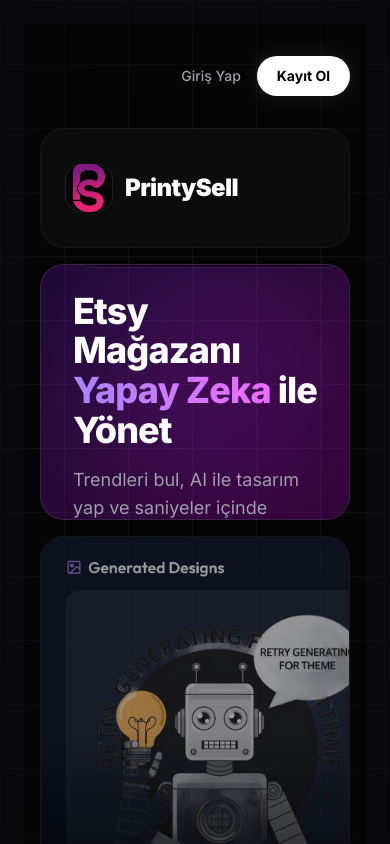
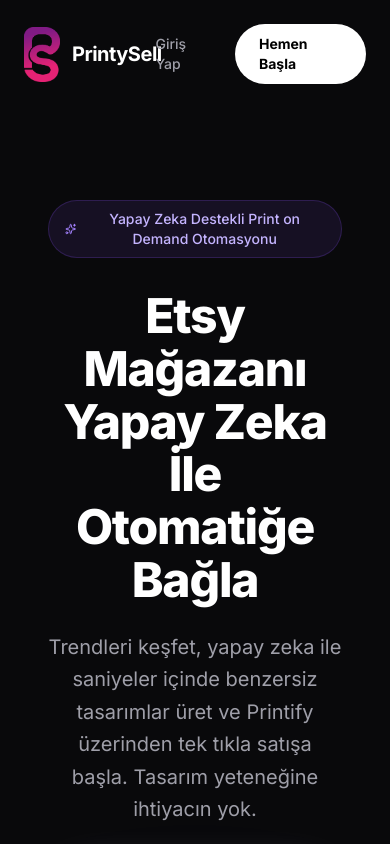
Before and after one commit to Oguzhan1511/etsy, a Next.js app: page / in a window 390 px wide. Built offline with nearby package versions, Linux system fonts and the light colour scheme; no server answers.

Commit message:
feat: implement clear story-driven SaaS landing page

```diff
--- a/src/app/page.tsx
+++ b/src/app/page.tsx
@@ -1,155 +1,270 @@
 "use client";
 
-import React, { useEffect, useState } from "react";
+import React, { useEffect, useState, useRef } from "react";
 import Link from "next/link";
 import Image from "next/image";
-import { ArrowRight, Sparkles, TrendingUp, Zap, Palette, Layers } from "lucide-react";
+import { ArrowRight, Sparkles, Search, Palette, Globe, CheckCircle2 } from "lucide-react";
+
+// Intersection Observer Hook for Scroll Animations
+function useOnScreen(ref: any, rootMargin = "0px") {
+  const [isIntersecting, setIntersecting] = useState(false);
+  useEffect(() => {
+    const observer = new IntersectionObserver(
+      ([entry]) => {
+        if (entry.isIntersecting) setIntersecting(true);
+      },
+      { rootMargin, threshold: 0.1 }
+    );
+    if (ref.current) {
+      observer.observe(ref.current);
+    }
+    return () => {
+      if (ref.current) observer.unobserve(ref.current);
+    };
+  }, [ref, rootMargin]);
+  return isIntersecting;
+}
+
+const FadeInContent = ({ children, delay = 0 }: { children: React.ReactNode, delay?: number }) => {
+  const ref = useRef<HTMLDivElement>(null);
+  const isVisible = useOnScreen(ref, "-50px");
+
+  return (
+    <div
+      ref={ref}
+      className={`transition-all duration-1000 transform ${isVisible ? 'opacity-100 translate-y-0' : 'opacity-0 translate-y-12'}`}
+      style={{ transitionDelay: `${delay}ms` }}
+    >
+      {children}
+    </div>
+  );
+};
 
 export default function LandingPage() {
-  const [mounted, setMounted] = useState(false);
+  const [scrolled, setScrolled] = useState(false);
 
   useEffect(() => {
-    setMounted(true);
+    const handleScroll = () => {
+      setScrolled(window.scrollY > 50);
+    };
+    window.addEventListener("scroll", handleScroll);
+    return () => window.removeEventListener("scroll", handleScroll);
   }, []);
 
   return (
-    <div className="min-h-screen bg-[#050505] text-zinc-100 font-sans selection:bg-fuchsia-500/30 overflow-x-hidden relative">
-      {/* Grid Background Pattern */}
-      <div
-        className="fixed inset-0 pointer-events-none opacity-20"
-        style={{
-          backgroundImage: `
-            linear-gradient(to right, #3f3f46 1px, transparent 1px),
-            linear-gradient(to bottom, #3f3f46 1px, transparent 1px)
-          `,
-          backgroundSize: '4rem 4rem',
-          maskImage: 'radial-gradient(ellipse 80% 80% at 50% 50%, #000 40%, transparent 100%)',
-          WebkitMaskImage: 'radial-gradient(ellipse 80% 80% at 50% 50%, #000 40%, transparent 100%)'
-        }}
-      />
+    <div className="min-h-screen bg-[#09090b] text-zinc-100 font-sans selection:bg-violet-500/30 overflow-x-hidden">
 
-      <main className="relative z-10 max-w-[1400px] mx-auto px-4 py-8 md:py-12 min-h-screen flex flex-col">
-        {/* Top Actions */}
-        <div className="flex justify-end items-center gap-4 mb-8">
+      {/* Navbar */}
+      <nav
+        className={`fixed top-0 left-0 right-0 z-50 transition-all duration-300 ${
+          scrolled ? "bg-[#09090b]/90 backdrop-blur-md border-b border-white/5 py-4 shadow-lg shadow-black/50" : "bg-transparent py-6"
+        }`}
+      >
+        <div className="max-w-7xl mx-auto flex items-center justify-between px-6 relative z-20">
+          <div className="flex items-center gap-3">
+            <Image src="/logo.png" alt="PrintySell Logo" width={36} height={36} className="object-contain" />
+            <span className="text-xl font-bold tracking-tight text-white">PrintySell</span>
+          </div>
+          <div className="flex items-center gap-6">
             <Link href="/login" className="text-sm font-medium text-zinc-400 hover:text-white transition-colors">
               Giriş Yap
             </Link>
             <Link
               href="/waitlist"
-            className="text-sm font-bold bg-white text-black px-5 py-2.5 rounded-full hover:bg-zinc-200 transition-colors shadow-[0_0_20px_rgba(255,255,255,0.1)]"
+              className="text-sm font-bold bg-white text-black px-6 py-2.5 rounded-full hover:bg-zinc-200 transition-transform hover:scale-105"
             >
-            Kayıt Ol
+              Hemen Başla
             </Link>
           </div>
+        </div>
+      </nav>
 
-        {/* BENTO GRID */}
-        <div
-          className={`grid grid-cols-1 md:grid-cols-4 lg:grid-cols-12 gap-4 auto-rows-[120px] md:auto-rows-[160px] transition-all duration-1000 transform ${mounted ? 'opacity-100 translate-y-0' : 'opacity-0 translate-y-8'}`}
+      <main className="relative z-10 pt-32 pb-24">
+
+        {/* HERO SECTION */}
+        <section className="max-w-7xl mx-auto px-6 pt-12 pb-24 text-center">
+          <FadeInContent>
+            <div className="inline-flex items-center gap-2 px-4 py-2 rounded-full bg-violet-500/10 border border-violet-500/20 text-violet-300 font-medium text-sm mb-8">
+              <Sparkles size={16} className="text-violet-400" />
+              <span>Yapay Zeka Destekli Print on Demand Otomasyonu</span>
+            </div>
+
+            <h1 className="text-5xl md:text-7xl font-extrabold text-white mb-6 tracking-tight leading-[1.1] max-w-4xl mx-auto">
+              Etsy Mağazanı Yapay Zeka İle Otomatiğe Bağla
+            </h1>
+
+            <p className="text-xl text-zinc-400 mb-10 max-w-2xl mx-auto leading-relaxed">
+              Trendleri keşfet, yapay zeka ile saniyeler içinde benzersiz tasarımlar üret ve Printify üzerinden tek tıkla satışa başla. Tasarım yeteneğine ihtiyacın yok.
+            </p>
+
+            <div className="flex justify-center mb-16">
+              <Link
+                href="/waitlist"
+                className="px-8 py-4 rounded-full bg-white hover:bg-zinc-200 text-black font-bold text-lg transition-transform hover:scale-105 flex items-center gap-2 shadow-[0_0_40px_rgba(255,255,255,0.2)]"
               >
+                Ücretsiz 50 Jeton ile Başla
+                <ArrowRight size={20} />
+              </Link>
+            </div>
+          </FadeInContent>
 
-          {/* Logo & Brand Tile */}
-          <div className="col-span-1 md:col-span-2 lg:col-span-3 row-span-1 bg-zinc-900/40 border border-white/5 rounded-3xl p-6 flex flex-col justify-center backdrop-blur-md group hover:border-white/20 transition-all">
-            <div className="flex items-center gap-3">
-              <div className="w-12 h-12 relative flex items-center justify-center bg-black/50 rounded-2xl border border-white/10 group-hover:scale-110 transition-transform">
-                <Image src="/logo.png" alt="PrintySell Logo" width={32} height={32} className="object-contain" />
+          <FadeInContent delay={200}>
+            <div className="relative max-w-6xl mx-auto mt-8">
+              {/* Background Glow */}
+              <div className="absolute top-1/2 left-1/2 -translate-x-1/2 -translate-y-1/2 w-[80%] h-[80%] bg-violet-600/20 blur-[120px] rounded-full -z-10" />
+
+              <div className="rounded-2xl border border-white/10 bg-[#18181b] p-2 shadow-2xl shadow-black">
+                <Image
+                  src="/screenshots/screenshot1.png"
+                  alt="PrintySell Ana Ekranı"
+                  width={1400}
+                  height={900}
+                  className="rounded-xl w-full h-auto object-cover border border-white/5"
+                  priority
+                />
               </div>
-              <span className="text-2xl font-black tracking-tight text-white">PrintySell</span>
+            </div>
+          </FadeInContent>
+        </section>
+
+        {/* LOGOS OR SOCIAL PROOF (OPTIONAL) */}
+        <section className="border-y border-white/5 bg-white/[0.02] py-10 mt-12 mb-24">
+          <div className="max-w-7xl mx-auto px-6 flex flex-col md:flex-row items-center justify-center gap-12 text-zinc-500 font-medium">
+             <span className="flex items-center gap-2"><CheckCircle2 size={20}/> Resmi Printify Entegrasyonu</span>
+             <span className="flex items-center gap-2"><CheckCircle2 size={20}/> DALL-E 3 & gpt-image-1 Altyapısı</span>
+             <span className="flex items-center gap-2"><CheckCircle2 size={20}/> Güvenli Etsy Bağlantısı</span>
+          </div>
+        </section>
+
+        {/* HOW IT WORKS (Z-PATTERN) */}
+        <section className="max-w-7xl mx-auto px-6 py-12 space-y-32">
+
+          {/* STEP 1 */}
+          <div className="flex flex-col md:flex-row items-center gap-16">
+            <div className="flex-1 space-y-6">
+              <FadeInContent>
+                <div className="w-12 h-12 rounded-xl bg-blue-500/10 border border-blue-500/20 flex items-center justify-center mb-6">
+                  <Search className="text-blue-400" size={24} />
+                </div>
+                <h3 className="text-xs font-bold tracking-widest text-blue-400 uppercase mb-2">Adım 1: Pazar Araştırması</h3>
+                <h2 className="text-3xl md:text-5xl font-bold text-white leading-tight">Etsy'de Gerçekten Ne Satıyor Öğrenin</h2>
+                <p className="text-lg text-zinc-400 leading-relaxed">
+                  Satmayacak ürünlere zaman harcamayın. PrintySell, Etsy pazarını analiz ederek en trend nişleri, çok satan ürünleri ve fırsat skorlarını önünüze getirir. Hangi tasarımı yapmanız gerektiğini veriyle bulun.
+                </p>
+                <ul className="space-y-3 mt-6">
+                  <li className="flex items-center gap-3 text-zinc-300"><CheckCircle2 className="text-blue-400" size={18}/> Karlı niş tespiti</li>
+                  <li className="flex items-center gap-3 text-zinc-300"><CheckCircle2 className="text-blue-400" size={18}/> Fırsat skoru analizi</li>
+                </ul>
+              </FadeInContent>
+            </div>
+            <div className="flex-1 relative w-full">
+              <FadeInContent delay={200}>
+                <div className="absolute top-1/2 left-1/2 -translate-x-1/2 -translate-y-1/2 w-full h-full bg-blue-500/10 blur-[80px] rounded-full -z-10" />
+                <Image
+                  src="/screenshots/screenshot2.png"
+                  alt="Trend Analizi Ekranı"
+                  width={800} height={600}
+                  className="rounded-2xl border border-white/10 shadow-2xl w-full h-auto"
+                />
+              </FadeInContent>
             </div>
           </div>
 
-          {/* Slogan / Hero Tile */}
-          <div className="col-span-1 md:col-span-4 lg:col-span-6 row-span-2 bg-gradient-to-br from-violet-600/20 to-fuchsia-600/20 border border-white/10 rounded-3xl p-8 flex flex-col justify-center relative overflow-hidden group hover:border-violet-500/40 transition-all">
-            <div className="absolute top-0 right-0 w-64 h-64 bg-fuchsia-500/20 rounded-full blur-[80px] -z-10 group-hover:bg-fuchsia-500/30 transition-colors" />
-            <div className="inline-flex items-center gap-2 px-4 py-2 rounded-full bg-black/40 border border-white/10 text-zinc-300 font-medium text-xs w-max mb-6">
-              <Sparkles size={14} className="text-violet-400" />
-              <span>Yapay Zeka Destekli Print on Demand</span>
+          {/* STEP 2 */}
+          <div className="flex flex-col md:flex-row-reverse items-center gap-16">
+            <div className="flex-1 space-y-6">
+              <FadeInContent>
+                <div className="w-12 h-12 rounded-xl bg-violet-500/10 border border-violet-500/20 flex items-center justify-center mb-6">
+                  <Palette className="text-violet-400" size={24} />
                 </div>
-            <h1 className="text-4xl md:text-5xl lg:text-6xl font-extrabold text-white tracking-tight leading-[1.1] mb-4">
-              Etsy Mağazanı <br/> <span className="text-transparent bg-clip-text bg-gradient-to-r from-violet-400 to-fuchsia-400">Yapay Zeka</span> ile Yönet
-            </h1>
-            <p className="text-zinc-400 text-lg max-w-lg">
-              Trendleri bul, AI ile tasarım yap ve saniyeler içinde Etsy'de satışa sun.
+                <h3 className="text-xs font-bold tracking-widest text-violet-400 uppercase mb-2">Adım 2: AI Tasarım Stüdyosu</h3>
+                <h2 className="text-3xl md:text-5xl font-bold text-white leading-tight">Sadece Ne İstediğinizi Yazın, O Çizsin</h2>
+                <p className="text-lg text-zinc-400 leading-relaxed">
+                  Photoshop veya tasarım becerisine ihtiyacınız yok. Sisteme fikrinizi yazın, gelişmiş yapay zeka modellerimiz saniyeler içinde mükemmel, baskıya hazır (arka planı temizlenmiş) vektörel tasarımlar üretsin.
                 </p>
+                <ul className="space-y-3 mt-6">
+                  <li className="flex items-center gap-3 text-zinc-300"><CheckCircle2 className="text-violet-400" size={18}/> DALL-E 3 & gpt-image-1 gücü</li>
+                  <li className="flex items-center gap-3 text-zinc-300"><CheckCircle2 className="text-violet-400" size={18}/> Otomatik arka plan silici</li>
+                </ul>
+              </FadeInContent>
+            </div>
+            <div className="flex-1 relative w-full">
+              <FadeInContent delay={200}>
+                <div className="absolute top-1/2 left-1/2 -translate-x-1/2 -translate-y-1/2 w-full h-full bg-violet-500/10 blur-[80px] rounded-full -z-10" />
+                <Image
+                  src="/screenshots/screenshot3.jpg"
+                  alt="Yapay Zeka Tasarım Stüdyosu"
+                  width={800} height={600}
+                  className="rounded-2xl border border-white/10 shadow-2xl w-full h-auto"
+                />
+              </FadeInContent>
+            </div>
           </div>
 
-          {/* Main Screenshot Tile */}
-          <div className="col-span-1 md:col-span-2 lg:col-span-3 row-span-3 bg-zinc-900/40 border border-white/5 rounded-3xl overflow-hidden relative group hover:border-white/20 transition-all">
-            <div className="absolute inset-0 bg-gradient-to-t from-black/80 via-transparent to-transparent z-10" />
-            <div className="absolute bottom-6 left-6 z-20">
-              <h3 className="text-xl font-bold text-white flex items-center gap-2"><Palette size={20} className="text-violet-400"/> AI Studio</h3>
+          {/* STEP 3 */}
+          <div className="flex flex-col md:flex-row items-center gap-16">
+            <div className="flex-1 space-y-6">
+              <FadeInContent>
+                <div className="w-12 h-12 rounded-xl bg-emerald-500/10 border border-emerald-500/20 flex items-center justify-center mb-6">
+                  <Globe className="text-emerald-400" size={24} />
                 </div>
+                <h3 className="text-xs font-bold tracking-widest text-emerald-400 uppercase mb-2">Adım 3: Tam Otomasyon</h3>
+                <h2 className="text-3xl md:text-5xl font-bold text-white leading-tight">Tek Tıkla Printify ve Etsy'de Yayınlayın</h2>
+                <p className="text-lg text-zinc-400 leading-relaxed">
+                  Ürettiğiniz veya beğendiğiniz tasarımları tek bir butonla Printify ürünlerine uygulayın. Başlık, açıklama ve SEO etiketlerini AI sizin yerinize yazsın, Etsy mağazanızda anında satışa hazır olsun.
+                </p>
+                <ul className="space-y-3 mt-6">
+                  <li className="flex items-center gap-3 text-zinc-300"><CheckCircle2 className="text-emerald-400" size={18}/> API ile otomatik yayınlama</li>
+                  <li className="flex items-center gap-3 text-zinc-300"><CheckCircle2 className="text-emerald-400" size={18}/> SEO uyumlu AI metin yazarlığı</li>
+                </ul>
+              </FadeInContent>
+            </div>
+            <div className="flex-1 relative w-full">
+              <FadeInContent delay={200}>
+                <div className="absolute top-1/2 left-1/2 -translate-x-1/2 -translate-y-1/2 w-full h-full bg-emerald-500/10 blur-[80px] rounded-full -z-10" />
                 <Image
-              src="/screenshots/screenshot1.png"
-              alt="Dashboard Preview"
-              fill
-              className="object-cover object-left-top opacity-60 group-hover:opacity-100 transition-opacity duration-700 group-hover:scale-105"
+                  src="/screenshots/screenshot4.jpg"
+                  alt="Printify Yayınlama Ekranı"
+                  width={800} height={600}
+                  className="rounded-2xl border border-white/10 shadow-2xl w-full h-auto"
                 />
+              </FadeInContent>
             </div>
+          </div>
+        </section>
 
-          {/* CTA Tile */}
-          <Link href="/waitlist" className="col-span-1 md:col-span-2 lg:col-span-3 row-span-1 bg-white hover:bg-zinc-200 text-black rounded-3xl p-6 flex items-center justify-between group transition-colors shadow-[0_0_30px_rgba(255,255,255,0.1)]">
-            <div className="flex flex-col">
-              <span className="font-bold text-xl">Hemen Başla</span>
-              <span className="text-sm font-medium text-zinc-600">Ücretsiz 50 Jeton</span>
-            </div>
-            <div className="w-12 h-12 rounded-full bg-black flex items-center justify-center text-white group-hover:scale-110 transition-transform">
-              <ArrowRight />
-            </div>
+        {/* FINAL CTA */}
+        <section className="max-w-4xl mx-auto px-6 py-32 text-center mt-20">
+          <FadeInContent>
+            <h2 className="text-4xl md:text-5xl font-bold text-white mb-6">Satış Yapmaya Bugünden Başlayın</h2>
+            <p className="text-xl text-zinc-400 mb-10 max-w-2xl mx-auto">
+              Zamanınızı tasarımla değil, işinizi büyütmekle harcayın. PrintySell ile otomasyonun gücünü keşfedin.
+            </p>
+            <Link
+              href="/waitlist"
+              className="inline-flex items-center justify-center gap-2 px-10 py-5 rounded-full bg-white hover:bg-zinc-200 text-black font-bold text-xl transition-transform hover:scale-105 shadow-[0_0_30px_rgba(255,255,255,0.2)]"
+            >
+              Hemen Ön Kayıt Ol
+              <ArrowRight size={20} />
             </Link>
-
-          {/* Small Feature Tile 1 */}
-          <div className="col-span-1 md:col-span-2 lg:col-span-3 row-span-1 bg-zinc-900/40 border border-white/5 rounded-3xl p-6 flex flex-col justify-center group hover:border-fuchsia-500/30 transition-all overflow-hidden relative">
-            <div className="absolute -right-4 -bottom-4 opacity-5 group-hover:opacity-10 transition-opacity">
-              <TrendingUp size={120} />
-            </div>
-            <TrendingUp className="text-fuchsia-400 mb-2" size={24}/>
-            <h3 className="font-bold text-lg text-white">Trend Analizi</h3>
-            <p className="text-sm text-zinc-500">Pazarı domine edin.</p>
-          </div>
-
-          {/* Screenshot 2 Tile */}
-          <div className="col-span-1 md:col-span-2 lg:col-span-3 row-span-2 bg-zinc-900/40 border border-white/5 rounded-3xl overflow-hidden relative group hover:border-white/20 transition-all">
-             <div className="absolute inset-0 bg-gradient-to-t from-black/80 via-transparent to-transparent z-10" />
-             <div className="absolute bottom-6 left-6 z-20">
-               <h3 className="text-lg font-bold text-white flex items-center gap-2"><Zap size={18} className="text-blue-400"/> Hızlı Yayın</h3>
-             </div>
-             <Image
-              src="/screenshots/screenshot3.jpg"
-              alt="Feature Preview"
-              fill
-              className="object-cover opacity-50 group-hover:opacity-90 transition-opacity duration-700 group-hover:scale-105"
-            />
-          </div>
-
-          {/* Screenshot 3 Tile */}
-          <div className="col-span-1 md:col-span-4 lg:col-span-6 row-span-2 bg-zinc-900/40 border border-white/5 rounded-3xl overflow-hidden relative group hover:border-white/20 transition-all">
-             <div className="absolute inset-0 bg-gradient-to-t from-black/80 via-transparent to-transparent z-10" />
-             <div className="absolute bottom-6 left-6 z-20">
-               <h3 className="text-2xl font-bold text-white flex items-center gap-2"><Layers size={24} className="text-emerald-400"/> Gelişmiş Kütüphane</h3>
-               <p className="text-zinc-400 max-w-sm mt-2">Tasarımlarınızı kaydedin ve yönetin.</p>
-             </div>
-             <Image
-              src="/screenshots/screenshot2.png"
-              alt="Library Preview"
-              fill
-              className="object-cover object-top opacity-50 group-hover:opacity-90 transition-opacity duration-700 group-hover:-translate-y-4"
-            />
-          </div>
-
-        </div>
+          </FadeInContent>
+        </section>
+      </main>
 
       {/* Footer */}
-        <footer className="mt-auto pt-20 pb-8 flex flex-col md:flex-row items-center justify-between gap-4 border-t border-white/5 opacity-60">
-          <div className="flex items-center gap-2">
-            <Image src="/logo.png" alt="Logo" width={20} height={20} className="grayscale" />
-            <span className="text-sm font-medium">© {new Date().getFullYear()} PrintySell</span>
+      <footer className="border-t border-white/5 py-12 bg-black">
+        <div className="max-w-7xl mx-auto px-6 flex flex-col md:flex-row items-center justify-between gap-6">
+          <div className="flex items-center gap-3">
+            <Image src="/logo.png" alt="PrintySell Logo" width={24} height={24} className="opacity-70" />
+            <span className="font-bold text-zinc-400">PrintySell</span>
           </div>
-          <div className="flex gap-6 text-sm">
-            <Link href="#" className="hover:text-white transition-colors">Kullanım Şartları</Link>
-            <Link href="#" className="hover:text-white transition-colors">Gizlilik</Link>
+          <p className="text-zinc-600 text-sm">© {new Date().getFullYear()} PrintySell Inc. Tüm hakları saklıdır.</p>
+          <div className="flex gap-6">
+            <Link href="#" className="text-zinc-500 hover:text-white text-sm transition-colors">Kullanım Şartları</Link>
+            <Link href="#" className="text-zinc-500 hover:text-white text-sm transition-colors">Gizlilik</Link>
+          </div>
         </div>
       </footer>
-      </main>
     </div>
   );
 }
```
Lines whose indentation alone changed are shown as unchanged.
